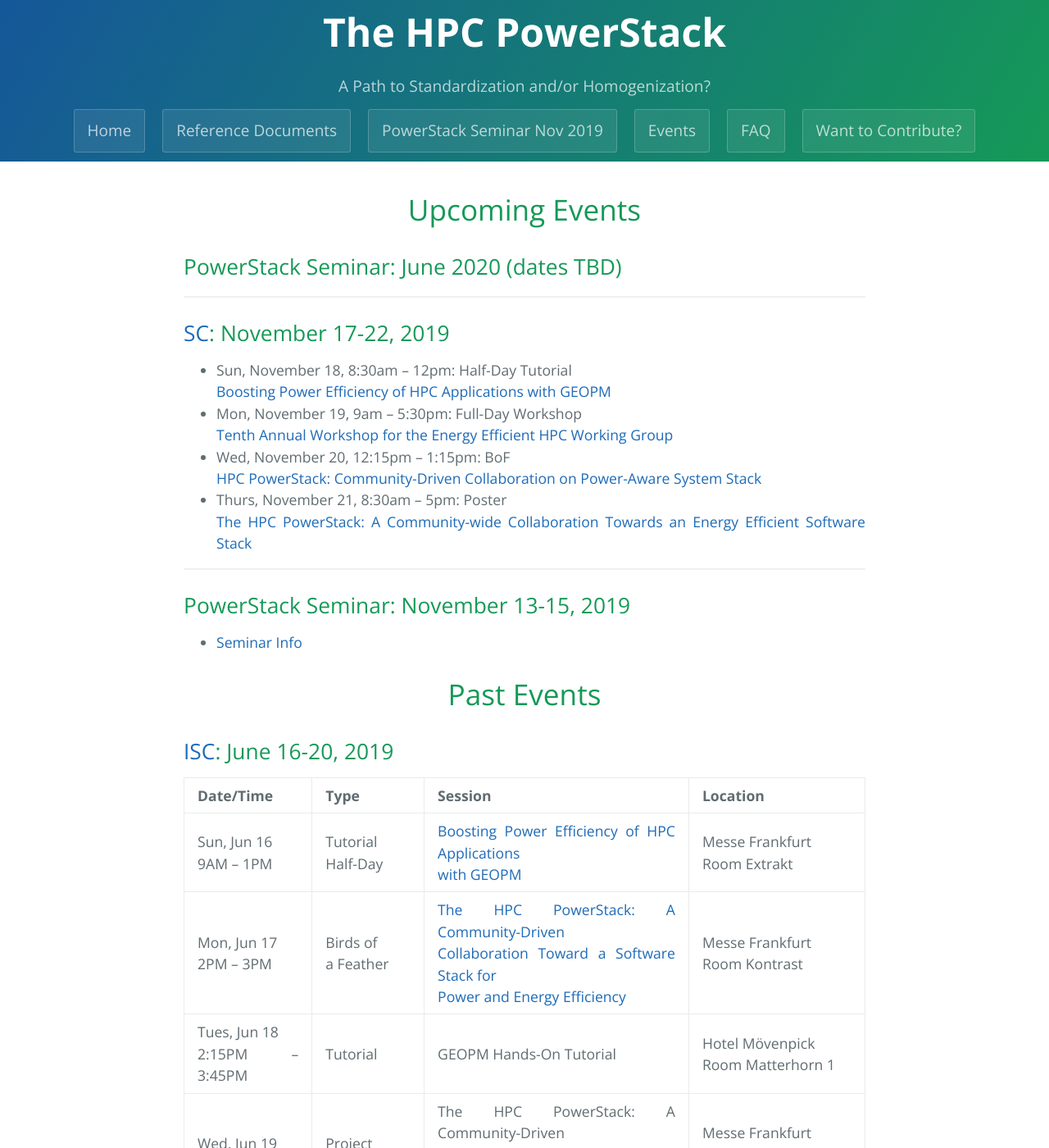
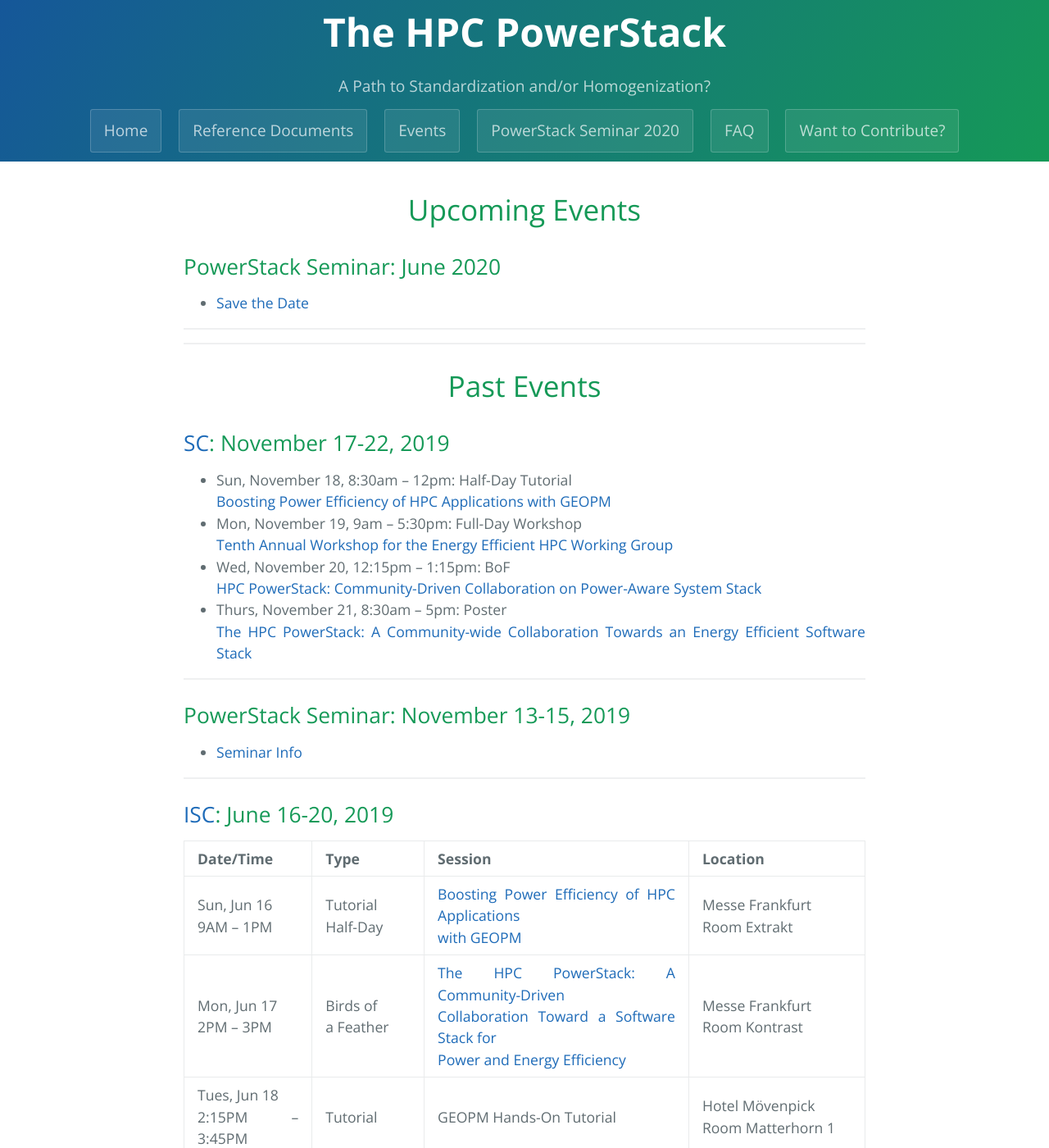
Before and after one commit to HPCPowerStack/hpcpowerstack.github.io, a Jekyll site: the page built from events.md, in a window 1280 px wide and 1400 px high. Shown: the whole window at 82% size. Built offline with Jekyll 4.4.1, drawn with Linux system fonts in a browser that asks for light colours; the repository's description, which GitHub fills in, is left out.

Commit message:
Updates for June 2020 seminar
- New landing page Raitenhaslach seminar in June
- Move PowerStack and SC events to past

```diff
--- a/_layouts/default.html
+++ b/_layouts/default.html
@@ -19,8 +19,8 @@
 
 	<a href="index.html" class="btn">Home</a>
 	<a href="proto.html" class="btn">Reference Documents</a>
-	<a href="powerstack-nov19.html" class="btn">PowerStack Seminar Nov 2019</a>
 	<a href="events.html" class="btn">Events</a>
+	<a href="raitenhaslach20.html" class="btn">PowerStack Seminar 2020</a>
 	<a href="faq.html" class="btn">FAQ</a>
 	<a href="contributions.html" class="btn">Want to Contribute?</a>
 	<!--
--- a/events.md
+++ b/events.md
@@ -3,9 +3,13 @@ layout: default
 ---
 <h1 align="center">Upcoming Events</h1>
 
-## PowerStack Seminar: June 2020 (dates TBD)
+## PowerStack Seminar: June 2020
+* [Save the Date](raitenhaslach20.html)
 
 ---
+---
+
+<h1 align="center">Past Events</h1>
 
 ## [SC](https://sc19.supercomputing.org/): November 17-22, 2019
 * Sun, November 18, 8:30am -- 12pm: Half-Day Tutorial<br>[Boosting Power Efficiency of HPC Applications with GEOPM](https://sc19.supercomputing.org/presentation/?id=tut166&sess=sess178)
@@ -18,7 +22,7 @@ layout: default
 ## PowerStack Seminar: November 13-15, 2019
 * [Seminar Info](powerstack-nov19.html)
 
-<h1 align="center">Past Events</h1>
+---
 
 ## [ISC](https://isc-hpc.com): June 16-20, 2019
 
```
